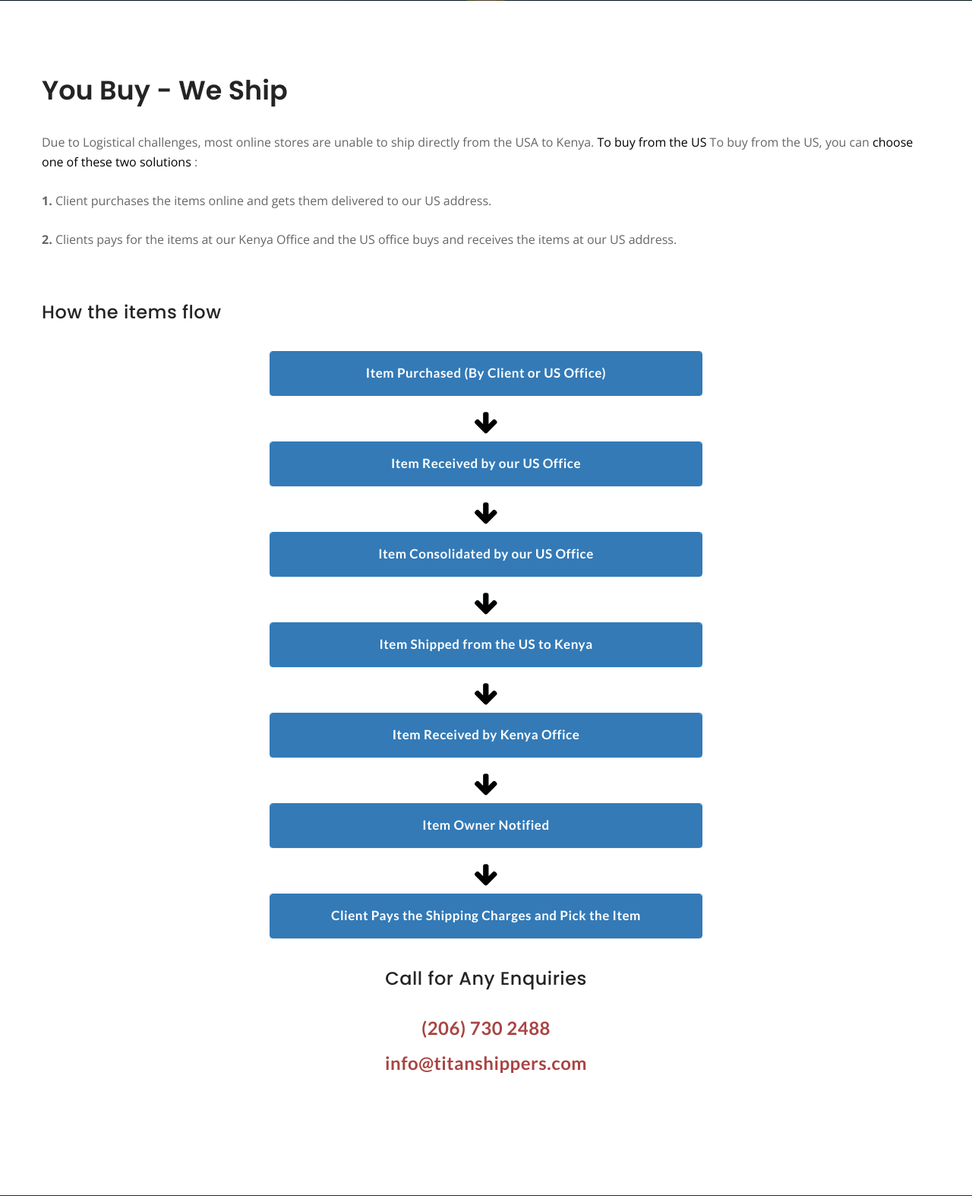
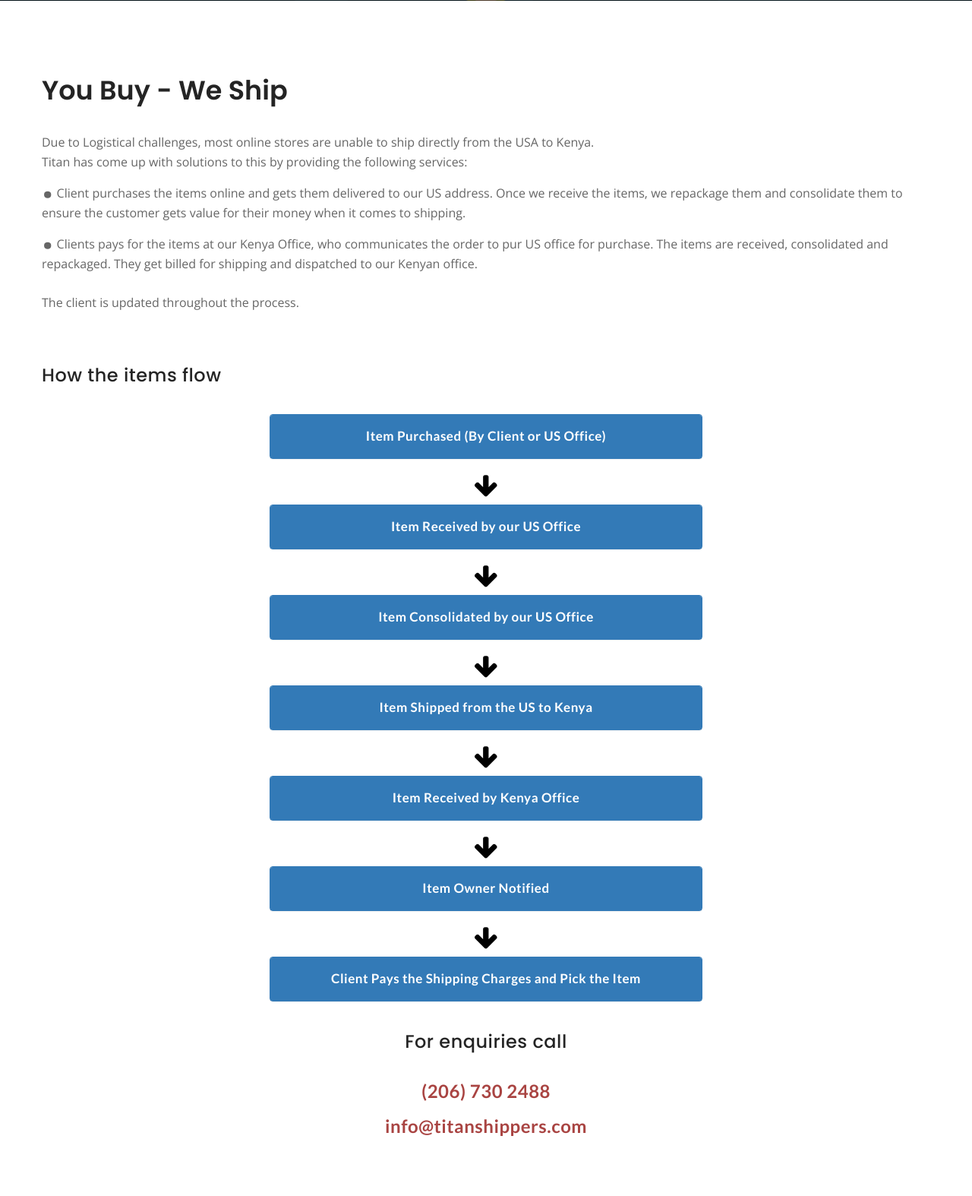
Before and after one commit to karuoro-munene/titan, a Django app: page /you-buy-we-ship in a window 1280 px wide. Shown: the part 506-2080 px from the top of the page at 76% size. Run offline with Django 5.2, Linux system fonts and the light colour scheme; some libraries are stand-ins or nearby versions; some web fonts are replaced.

Commit message:
update changes

```diff
--- a/templates/buy-ship.html
+++ b/templates/buy-ship.html
@@ -9,7 +9,8 @@
                 <div class="line"></div><!-- /.line -->
             </div><!-- /.title -->
             <div class="bread-cumb">
-                <a href="{% url 'home' %}">Home</a><span class="sep">></span><span class="page-name">You Buy - We Ship</span>
+                <a href="{% url 'home' %}">Home</a><span class="sep">></span><span
+                    class="page-name">You Buy - We Ship</span>
             </div><!-- /.bread-cumb pull-right -->
         </div><!-- /.thm-container -->
     </section><!-- /.inner-banner -->
@@ -22,12 +23,19 @@
                         <h2>You Buy - We Ship</h2>
                     </div><!-- /.sec-title -->
                     <p class="small-margin">Due to Logistical challenges, most online stores are unable to ship directly
-                        from the USA to Kenya. <span class="text-black">To buy from the US</span> To buy from the US,
-                        you can <span class="text-black">choose one of these two solutions</span> :</p>
-                    <p><span style="font-weight: bolder">1.</span> Client purchases the items online and gets them
-                        delivered to our US address.</p>
-                    <p><span style="font-weight: bolder">2.</span> Clients pays for the items at our Kenya Office and
-                        the US office buys and receives the items at our US address.</p>
+                        from the USA to Kenya. </p>
+                    <p class="small-margin">Titan has come up with solutions to this by providing the following
+                        services:</p>
+                    <p class="small-margin"><span style="font-weight: bolder"><span class="big">.</span></span> Client
+                        purchases the items online and gets them
+                        delivered to our US address. Once we receive the items, we repackage them and consolidate them
+                        to ensure the customer gets value for their money when it comes to shipping.</p>
+                    <p class="small-margin"><span style="font-weight: bolder"><span class="big">.</span></span> Clients
+                        pays for the items at our Kenya Office, who communicates the order to pur US office for
+                        purchase. The items are received, consolidated and repackaged. They get billed for shipping and
+                        dispatched to our Kenyan office.
+                    </p>
+                    <p >The client is updated throughout the process. </p>
                 </div><!-- /.col-md-12 -->
             </div><!-- /.row -->
 
@@ -78,7 +86,7 @@
             <div class="row">
                 <div class="col-md-12 content-box">
                     <div class="sec-title">
-                        <h3 class="text-center">Call for Any Enquiries</h3>
+                        <h3 class="text-center">For enquiries call</h3>
                     </div><!-- /.sec-title -->
                     <div>
                         <h4 class="h3 text-center" style="font-weight: bolder!important;"><a class="text-danger"
```
Also changed, not shown: templates/air.html (+6 -7 lines), templates/sea.html (+7 -4 lines).
